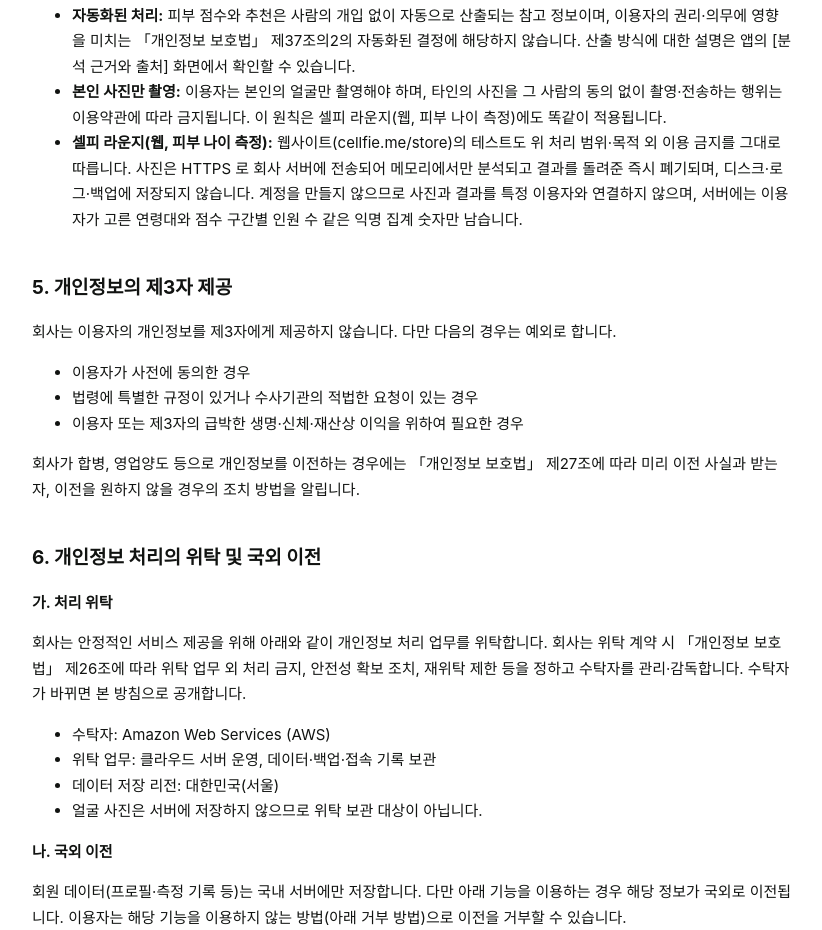
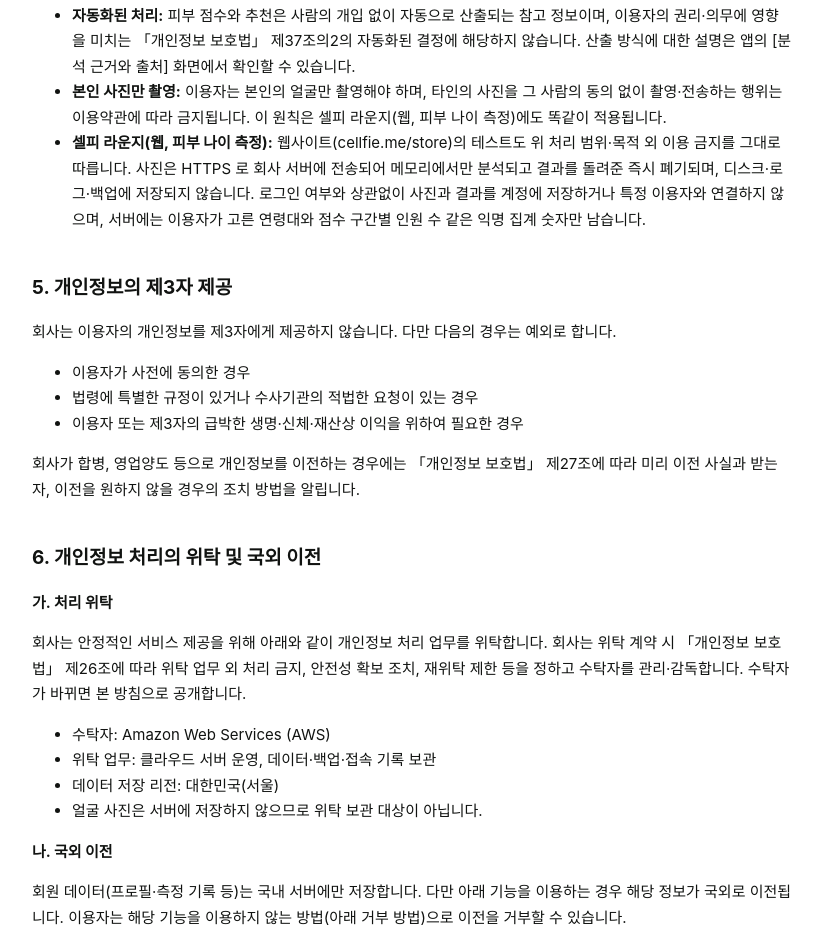
Before and after one commit to iseungsang01/cellfie-site, a plain HTML site: page privacy.html in a window 1280 px wide. Shown: the part 3638-4568 px from the top of the page, without its empty margins (228-1050 px from the left). Drawn offline with Linux system fonts and the light colour scheme; a web font is replaced by a local one.

Commit message:
처리방침: 라운지 측정은 로그인해도 계정에 저장·연결하지 않음

```diff
--- a/privacy.html
+++ b/privacy.html
@@ -113,7 +113,7 @@
 <li><strong>동의와 철회:</strong> 얼굴 사진 처리는 회원가입 시 다른 동의와 구분된 별도 항목으로 동의를 받습니다. 얼굴 분석은 서비스의 핵심 기능이므로 이 항목만 따로 철회할 수는 없으며, 동의를 철회하려면 계정을 삭제하시면 됩니다(제8조).</li>
 <li><strong>자동화된 처리:</strong> 피부 점수와 추천은 사람의 개입 없이 자동으로 산출되는 참고 정보이며, 이용자의 권리·의무에 영향을 미치는 「개인정보 보호법」 제37조의2의 자동화된 결정에 해당하지 않습니다. 산출 방식에 대한 설명은 앱의 [분석 근거와 출처] 화면에서 확인할 수 있습니다.</li>
 <li><strong>본인 사진만 촬영:</strong> 이용자는 본인의 얼굴만 촬영해야 하며, 타인의 사진을 그 사람의 동의 없이 촬영·전송하는 행위는 이용약관에 따라 금지됩니다. 이 원칙은 셀피 라운지(웹, 피부 나이 측정)에도 똑같이 적용됩니다.</li>
-<li><strong>셀피 라운지(웹, 피부 나이 측정):</strong> 웹사이트(cellfie.me/store)의 테스트도 위 처리 범위·목적 외 이용 금지를 그대로 따릅니다. 사진은 HTTPS 로 회사 서버에 전송되어 메모리에서만 분석되고 결과를 돌려준 즉시 폐기되며, 디스크·로그·백업에 저장되지 않습니다. 계정을 만들지 않으므로 사진과 결과를 특정 이용자와 연결하지 않으며, 서버에는 이용자가 고른 연령대와 점수 구간별 인원 수 같은 익명 집계 숫자만 남습니다.</li>
+<li><strong>셀피 라운지(웹, 피부 나이 측정):</strong> 웹사이트(cellfie.me/store)의 테스트도 위 처리 범위·목적 외 이용 금지를 그대로 따릅니다. 사진은 HTTPS 로 회사 서버에 전송되어 메모리에서만 분석되고 결과를 돌려준 즉시 폐기되며, 디스크·로그·백업에 저장되지 않습니다. 로그인 여부와 상관없이 사진과 결과를 계정에 저장하거나 특정 이용자와 연결하지 않으며, 서버에는 이용자가 고른 연령대와 점수 구간별 인원 수 같은 익명 집계 숫자만 남습니다.</li>
 </ul>
 <h2>5. 개인정보의 제3자 제공</h2>
 <p>회사는 이용자의 개인정보를 제3자에게 제공하지 않습니다. 다만 다음의 경우는 예외로 합니다.</p>
```
